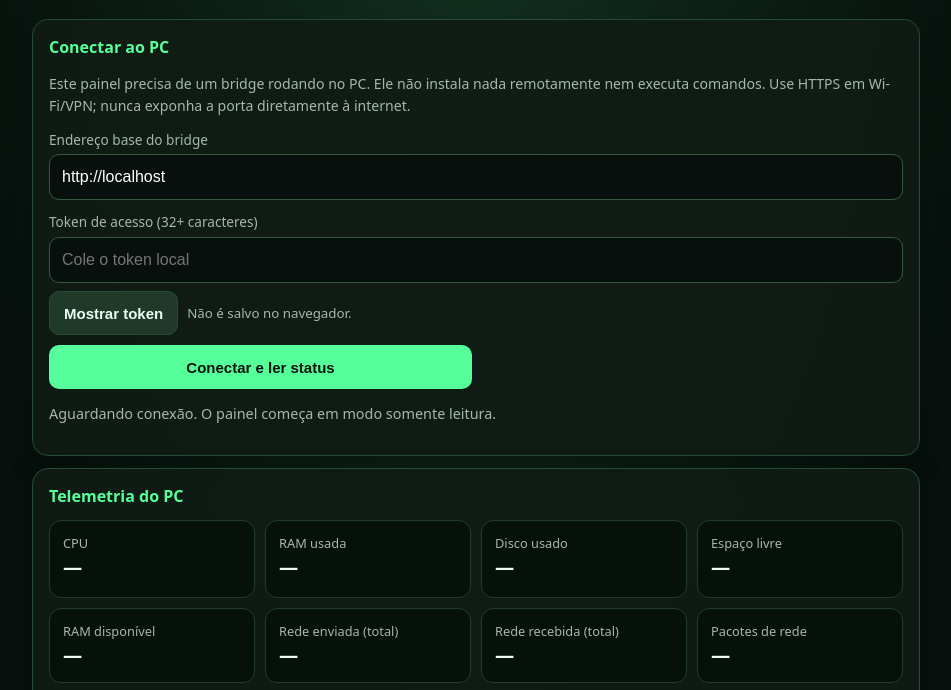
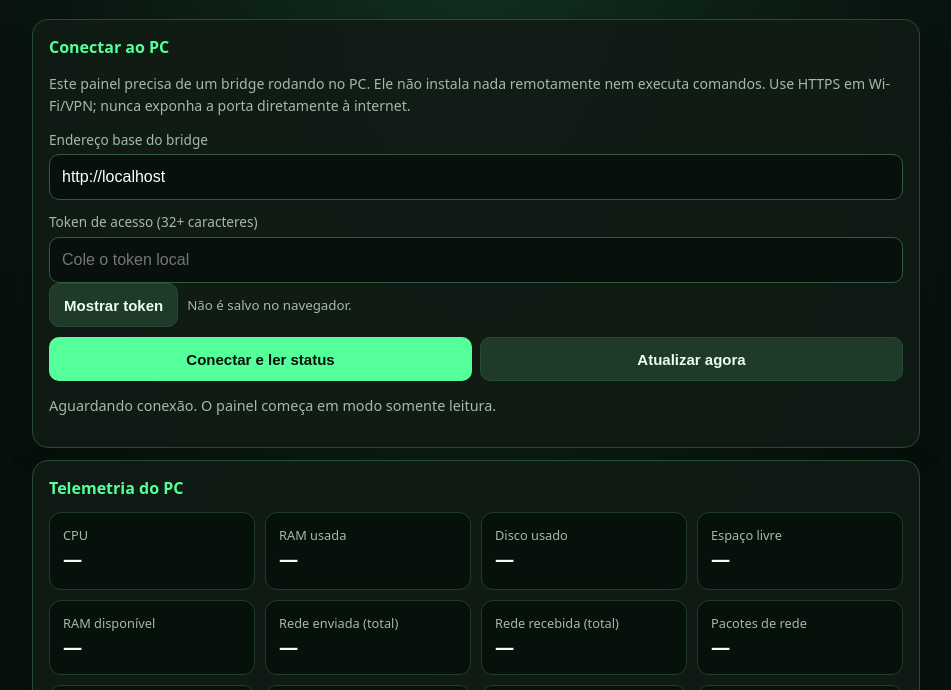
Before and after one commit to alabalaba889/BLACKCORE-ULTIMATE, a plain HTML site: page mobile_web/index.html in a window 1280 px wide. Shown: the part 84-774 px from the top of the page, without its empty margins (164-1115 px from the left). Drawn offline with Linux system fonts and the light colour scheme.

Commit message:
Align visibility controls with strict CSP and dashboard state

```diff
--- a/mobile_web/index.html
+++ b/mobile_web/index.html
@@ -22,10 +22,10 @@
  <input id="endpoint" inputmode="url" autocomplete="url" placeholder="https://192.168.1.20:8765">
  <label for="token">Token de acesso (32+ caracteres)</label>
  <input id="token" type="password" autocomplete="off" placeholder="Cole o token local">
- <div class="inline" style="margin-top:8px"><button class="secondary" id="toggleToken" type="button">Mostrar token</button><small>Não é salvo no navegador.</small></div>
+ <div class="inline" class="inline-spaced"><button class="secondary" id="toggleToken" type="button">Mostrar token</button><small>Não é salvo no navegador.</small></div>
  <div class="actions">
   <button id="connect" type="button">Conectar e ler status</button>
-  <button class="secondary" id="refresh" type="button" hidden>Atualizar agora</button>
+  <button class="secondary" id="refresh" type="button" class="secondary hidden">Atualizar agora</button>
   <button class="secondary hidden" id="disconnect" type="button">Desconectar e apagar token</button>
   <button class="secondary hidden" id="copy" type="button">Copiar resumo</button>
   <button class="secondary hidden" id="export" type="button">Exportar JSON</button>
```
